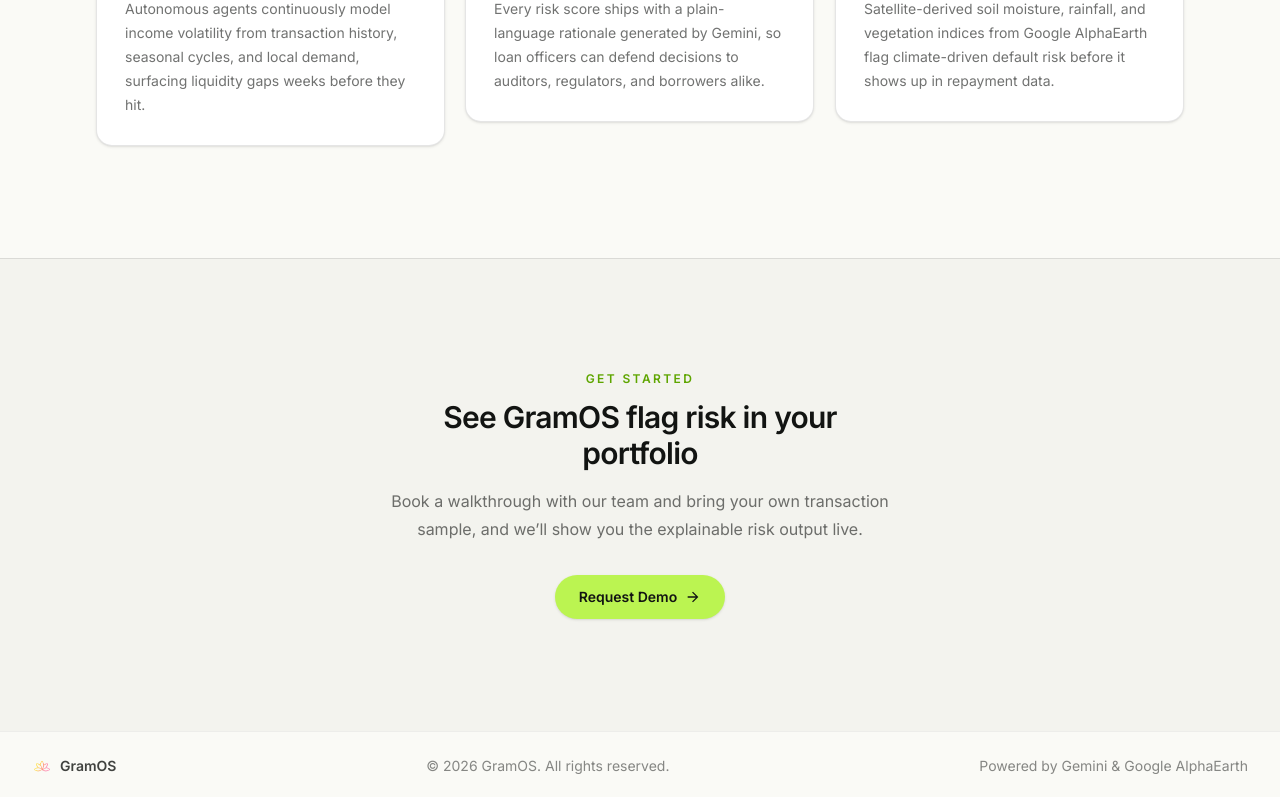
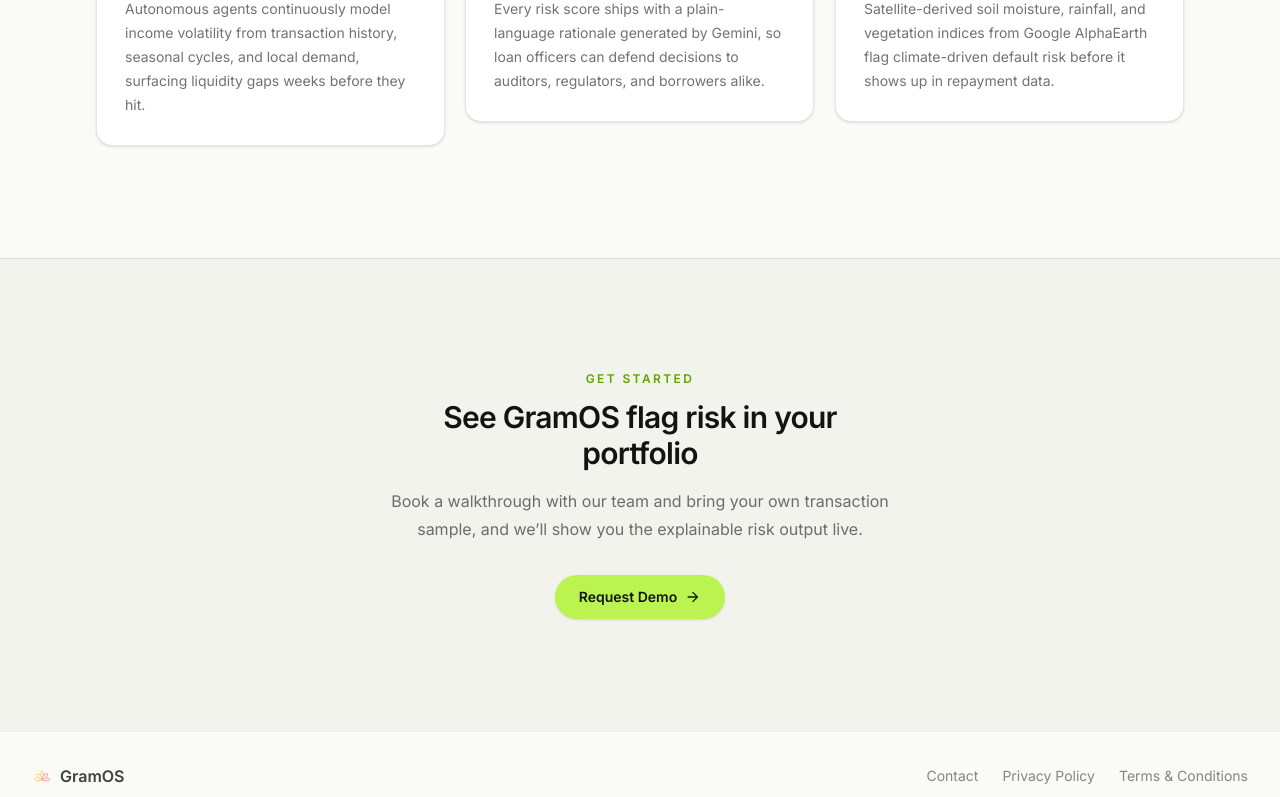
Before and after one commit to Sudarshan-812/GramOS, a Next.js app in the folder frontend/: page / in a window 1280 px wide. Shown: the part 2000-2797 px from the top of the page. Built offline with nearby package versions, Linux system fonts and the light colour scheme.

Commit message:
Tested Data / Simulated the API

```diff
--- a/frontend/components/Footer.tsx
+++ b/frontend/components/Footer.tsx
@@ -1,9 +1,17 @@
 import Image from "next/image";
+import Link from "next/link";
+
+const FOOTER_LINKS = [
+  { href: "/contact", label: "Contact" },
+  { href: "/privacy", label: "Privacy Policy" },
+  { href: "/terms", label: "Terms & Conditions" },
+];
 
 export default function Footer() {
   return (
     <footer className="relative z-10 border-t border-black/5 bg-paper">
-      <div className="mx-auto flex w-full max-w-7xl flex-col items-center justify-between gap-4 px-6 py-6 text-sm text-onyx/50 sm:flex-row lg:px-8">
+      <div className="mx-auto flex w-full max-w-7xl flex-col gap-6 px-6 py-8 lg:px-8">
+        <div className="flex flex-col items-center justify-between gap-4 sm:flex-row">
           <a href="#top" className="flex cursor-pointer items-center gap-2">
             <Image
               src="/GramOStpt.png"
@@ -14,8 +22,22 @@
             />
             <span className="font-semibold text-onyx/80">GramOS</span>
           </a>
+          <nav className="flex items-center gap-6 text-sm text-onyx/50">
+            {FOOTER_LINKS.map(({ href, label }) => (
+              <Link
+                key={href}
+                href={href}
+                className="cursor-pointer transition hover:text-onyx"
+              >
+                {label}
+              </Link>
+            ))}
+          </nav>
+        </div>
+        <div className="flex flex-col items-center justify-between gap-2 border-t border-black/5 pt-6 text-sm text-onyx/50 sm:flex-row">
           <span>© {new Date().getFullYear()} GramOS. All rights reserved.</span>
           <span>Powered by Gemini &amp; Google AlphaEarth</span>
+        </div>
       </div>
     </footer>
   );
```
Lines whose indentation alone changed are shown as unchanged.
